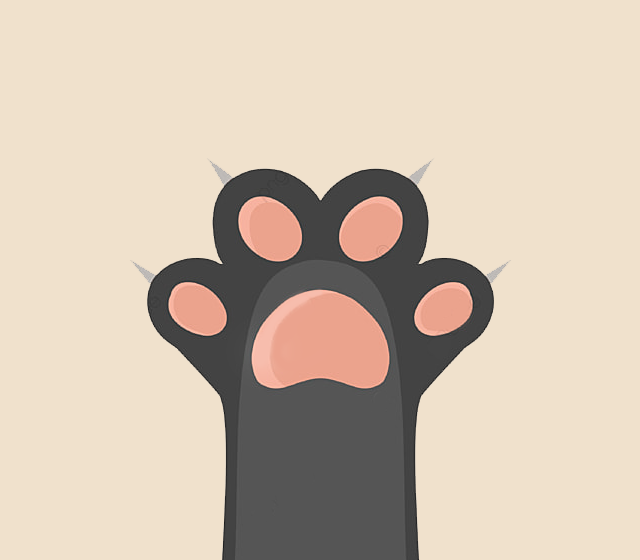
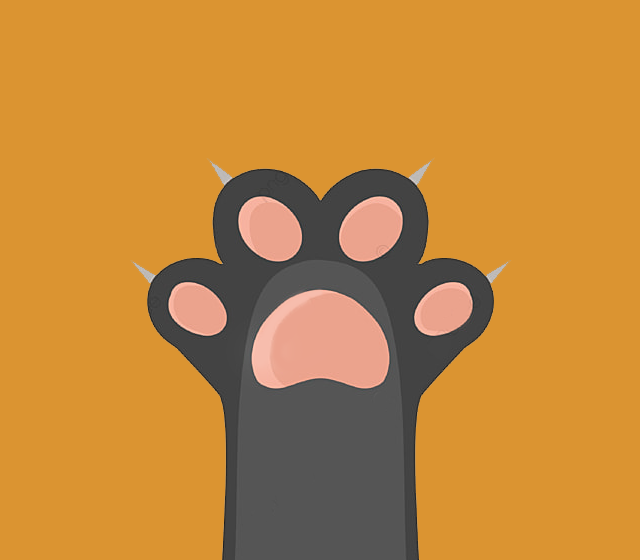
Before and after one commit to CamiloFasciolo/Desafios-Coder, a plain HTML site: page Carga.html in a window 1280 px wide. Shown: the top 560 px of the page, without its empty margins (405-1045 px from the left). Drawn offline with Linux system fonts and the light colour scheme.

Commit message:
Cambie color de Pantalla de carga

```diff
--- a/style.css
+++ b/style.css
@@ -1,6 +1,6 @@
 /* ------------------------- Inicio Pagina de carga ------------------------- */
 .homecarga{
-    background-color: #f0e1cc;
+    background-color: #db9431;
     font-family: 'Fredoka One', cursive;
     font-size: 30px;
 }
```
